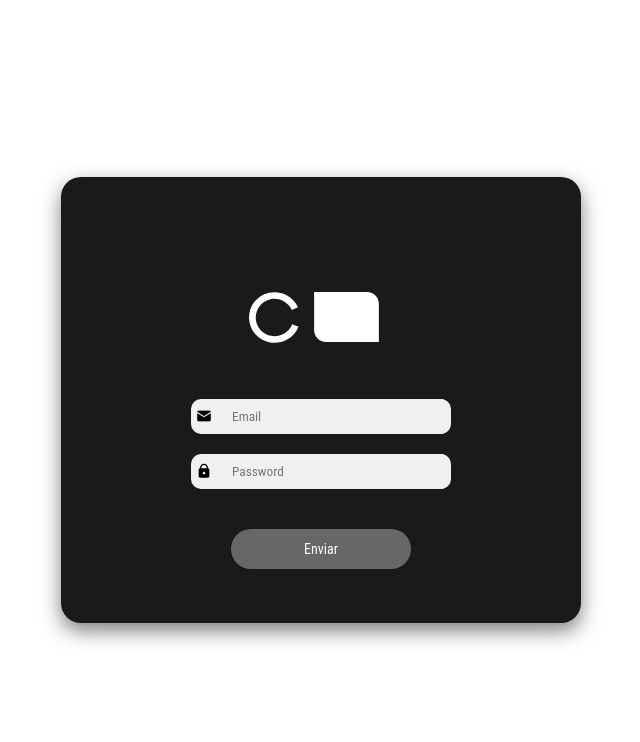
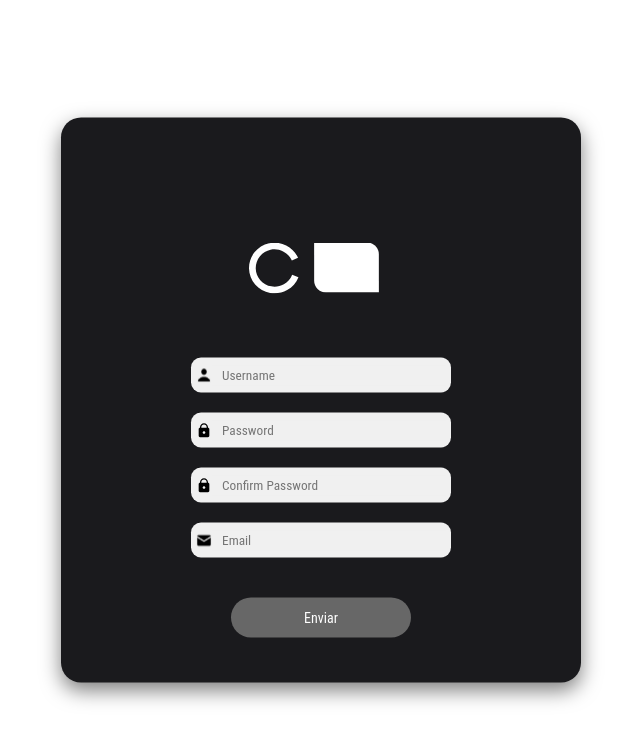
Before and after one commit to PedroCardoso2/Task_Projeto_Front, a Next.js app: page / in a window 1280 px wide. Shown: the top 742 px of the page, without its empty margins (319-959 px from the left). Built offline with nearby package versions, Linux system fonts and the light colour scheme.

Commit message:
Data de nascimento removido

```diff
--- a/src/app/Pages/Cad/Cadastro.tsx
+++ b/src/app/Pages/Cad/Cadastro.tsx
@@ -10,7 +10,7 @@ export default function Cadastro(){
     const [passWord, setPassWord] = useState('');
     const [newPassword, setNewPassword] = useState('');
     const [email, setEmail] = useState('');
-    const [date, setDate] = useState('');
+
 
 
     const handleUserNameChange = (event : ChangeEvent<HTMLInputElement>) => {
@@ -29,9 +29,7 @@ export default function Cadastro(){
         setEmail(event.target.value);
     }
 
-    const handleDateChange = (event : ChangeEvent<HTMLInputElement>) => {
-        setDate(event.target.value);
-    }
+
 
 
     const handleButtonClick = () => {
@@ -39,7 +37,6 @@ export default function Cadastro(){
         console.log("Password: " + passWord);
         console.log("NewPassword: " + newPassword);
         console.log("Email: " + email);
-        console.log("Date Birth: " + date);
     }
 
     return(
@@ -74,10 +71,7 @@ export default function Cadastro(){
                     <Inputs typeIp="text" placeHolder="Email" className={styles.passWord} max="200" onChange={handleEmailChange} />
                 </div>
 
-                <div className={styles.pass}>
-                <Image src={require('@/../../public/img/LC/dateBirth.svg')} alt="" width={16} />
-                <Inputs typeIp="date" placeHolder="Date of birth" className={styles.passWord} max="200" onChange={handleDateChange} />
-                </div>
+
 
                 <Button name="Enviar" css={styles.buttonEnviar} onClick={handleButtonClick}/>
             </div>
--- a/src/app/page.tsx
+++ b/src/app/page.tsx
@@ -6,5 +6,6 @@ import Cadastro from "./Pages/Cad/Cadastro";
 import HomePrinc from "./Pages/Home/Home";
 
 export default function Home() {
-  return <Login/>;
+  return <Cadastro/>;
+
 }
```
Also changed, not shown: 1 other file (tests, documents, lock files or other folders).
